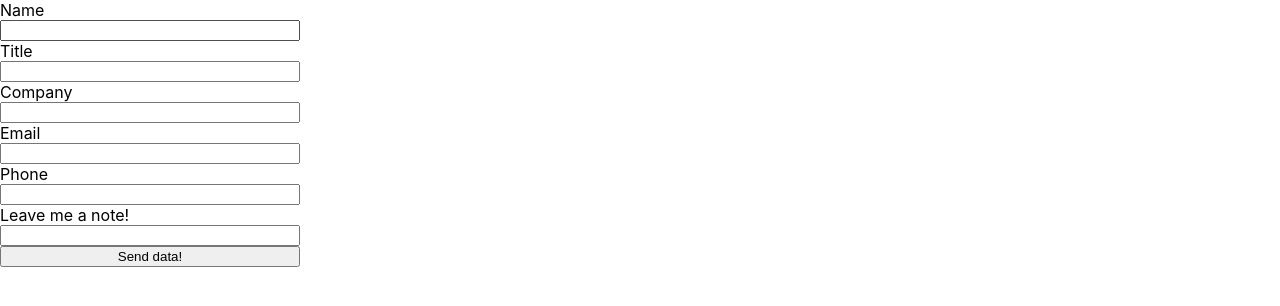
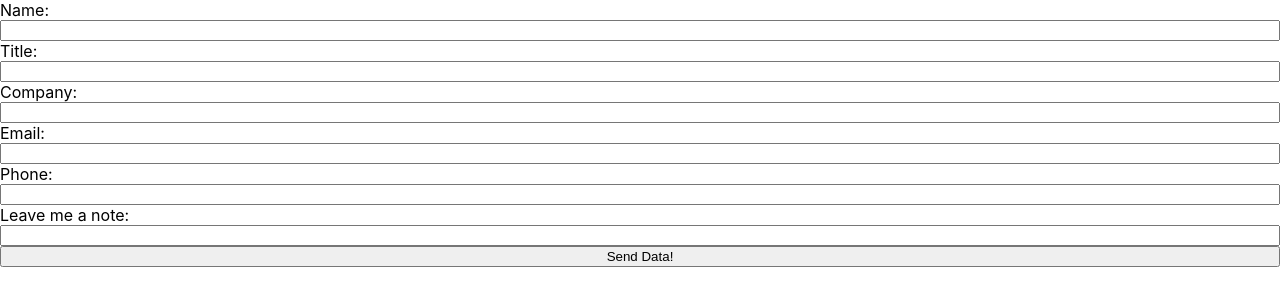
Before and after one commit to hcheung01/Portfolio_website, a React (Create React App) app in the folder frontend-react/: page / in a window 1280 px wide. Shown: the top 306 px of the page. Built offline with nearby package versions, Linux system fonts and the light colour scheme; no server answers.

Commit message:
feat: added new components for GET and POST

```diff
--- a/frontend-react/package.json
+++ b/frontend-react/package.json
@@ -4,6 +4,7 @@
   "private": true,
   "dependencies": {
     "@material-ui/core": "^4.0.0-rc.0",
+    "@material-ui/icons": "^4.0.0",
     "history": "^4.9.0",
     "react": "^16.8.6",
     "react-dom": "^16.8.6",
@@ -20,6 +21,7 @@
   "eslintConfig": {
     "extends": "react-app"
   },
+  "proxy": "http://localhost:5000/",
   "browserslist": {
     "production": [
       ">0.2%",
--- a/frontend-react/src/App.js
+++ b/frontend-react/src/App.js
@@ -2,9 +2,6 @@ import React, { Component } from 'react';
 import './App.css';
 import InfoForm from './components/infoform';
 import Infos from './components/infos';
-// import Icon from '@material-ui/core/Icon';
-// import IconButton from '@material-ui/core/IconButton';
-// import SvgIcon from '@material-ui/core/SvgIcon';
 
 class App extends Component {
   constructor(props) {
@@ -18,21 +15,21 @@ class App extends Component {
   render() {
     return (
       <div className="Info">
-        <InfoForm></InfoForm>
+        <InfoForm getInfo={this.getInfo.bind(this)}/>
         <Infos infos={this.state.items} />
       </div>
     );
   }
   componentDidMount() {
     this.getInfo();
-    this.interval = setInterval(this.getInfo, 1000);
+    // this.interval = setInterval(this.getInfo, 10000);
   }
 
-  componentWillUnmount() {
-    clearInterval(this.interval);
-  }
+  // componentWillUnmount() {
+  //   clearInterval(this.interval);
+  // }
   getInfo = () => {
-    fetch("http://localhost:5000/api/allinfo")
+    fetch("/api/allinfo")
       .then(response => response.json())
       .then(data =>
         this.setState({
--- a/frontend-react/src/components/infoItem.js
+++ b/frontend-react/src/components/infoItem.js
@@ -1,16 +1,31 @@
 import React, { Component } from 'react';
 import PropTypes from 'prop-types';
+import { ListItemText, ListItem, ListItemSecondaryAction, IconButton, Typography, ListItemAvatar } from '@material-ui/core';
+import DeleteIcon from '@material-ui/icons/Delete';
 
 export class InfoItem extends Component {
   render () {
     return (
-      <div style={{ backgroundColor: 'lightblue' }}>
-        <p>{this.props.info.title}</p>
-        <p>{this.props.info.name}</p>
-        <p>{this.props.info.note}</p>
-        <p>{this.props.info.email}</p>
-        <p>{this.props.info.phone}</p>
-      </div>
+      <ListItem alignItems='flex-start' style={{ marginLeft: '6%', borderBottom: '1px solid gray' }}>
+        <ListItemAvatar >
+          <DeleteIcon style={{ textAlign: 'center' }} />
+        </ListItemAvatar>
+        <ListItemText
+          primary={'ID #' + this.props.info.id + '   ' + this.props.info.title + ' - ' + this.props.info.company}
+          secondary={
+            <React.Fragment>
+              <Typography
+                component='span'
+                variant='body2'
+                style={{ display: 'inline' }}
+                color='gray'
+              >
+                {this.props.info.name + ' - ' + this.props.info.note}
+              </Typography>
+            </React.Fragment>
+          }
+        />
+      </ListItem>
     );
   }
 }
--- a/frontend-react/src/components/infoform.js
+++ b/frontend-react/src/components/infoform.js
@@ -1,5 +1,5 @@
 import React, { Component } from 'react';
-// import InfoItem from "./infoItem";
+import InfoItem from "./infoItem";
 // import PropTypes from 'prop-types';
 // import Icon from '@material-ui/core/Icon';
 // import IconButton from "@material-ui/core/IconButton";
@@ -8,56 +8,96 @@ import React, { Component } from 'react';
 class InfoForm extends Component {
   constructor() {
     super();
+    this.state = {
+      name: '',
+      title: '',
+      company: '',
+      email: '',
+      phone: '',
+      note: '',
+    }
+    this.handleChange = this.handleChange.bind(this);
     this.handleSubmit = this.handleSubmit.bind(this);
+  }
+
+  handleChange(event) {
+    this.setState({
+      [event.target.name]: event.target.value
+    })
   }
 
   handleSubmit(event) {
     event.preventDefault();
-    const data = new FormData(event.target);
-    const APIdata = {
-      name: data.get("name"),
-      title: data.get("title"),
-      company: data.get("company"),
-      email: data.get("email"),
-      phone: data.get("phone"),
-      note: data.get("note")
-    };
-    fetch("http://localhost:5000/api/allinfo", {
-      method: "POST",
-      body: JSON.stringify(APIdata),
-      mode: "no-cors",
-      headers: {
-        "Content-Type": "application/json"
-      }
+    this.setState({
+      [event.target.name]: event.target.value
     });
+
+    if (this.state.name && this.state.title && this.state.company && this.state.email) {
+      fetch("http://localhost:5000/api/allinfo", {
+        method: "POST",
+        body: JSON.stringify(this.state),
+       headers: {
+          "Content-Type": "application/json"
+        }
+      }).then(results => {
+        return results.json();
+      }).then(data => {
+        this.props.getInfo()
+      });
+    }
   }
   formStyle = {
     display: "flex",
     flexDirection: "column",
-    width: "300px"
+    textAlign: 'left',
+    width: "100%",
   };
   render() {
     return (
       <form onSubmit={this.handleSubmit} style={this.formStyle}>
-        <label htmlFor="name">Name</label>
-        <input id="name" name="name" type="text" />
+        <label htmlFor="name">Name:</label>
+        <input
+          onChange={this.handleChange}
+          name="name"
+          type="text"
+        />
 
-        <label htmlFor="title">Title</label>
-        <input id="title" name="title" type="text" />
+        <label htmlFor="title">Title:</label>
+        <input
+          onChange={this.handleChange}
+          name="title"
+          type="text"
+        />
 
-        <label htmlFor="company">Company</label>
-        <input id="company" name="company" type="text" />
+        <label htmlFor="company">Company:</label>
+        <input
+          onChange={this.handleChange}
+          name="company"
+          type="text"
+        />
 
-        <label htmlFor="email">Email</label>
-        <input id="email" name="email" type="email" />
+        <label htmlFor="email">Email:</label>
+        <input
+          onChange={this.handleChange}
+          name="email"
+          type="email"
+        />
 
-        <label htmlFor="phone">Phone</label>
-        <input id="phone" name="phone" type="phone" />
+        <label htmlFor="phone">Phone:</label>
+        <input
+          onChange={this.handleChange}
+          name="phone"
+          type="phone"
+        />
 
-        <label htmlFor="note">Leave me a note!</label>
-        <input id="note" name="note" type="note" />
+        <label htmlFor="note">Leave me a note:</label>
+        <input
+          onChange={this.handleChange}
+          name="note"
+          type="note"
+        />
 
-        <button>Send data!</button>
+        <button>Send Data!</button>
       </form>
     );
   }
--- a/frontend-react/src/components/infos.js
+++ b/frontend-react/src/components/infos.js
@@ -1,14 +1,20 @@
 import React, { Component } from 'react';
 import InfoItem from './infoItem';
 import PropTypes from 'prop-types';
-// import Icon from '@material-ui/core/Icon';
-// import IconButton from "@material-ui/core/IconButton";
-// import SvgIcon from "@material-ui/core/SvgIcon";
+import List from '@material-ui/core/List';
+import { ThemeProvider } from '@material-ui/styles';
 
+const theStyle = {
+  width: '90%',
+  maxWidth: '100%',
+  backgroundColor: 'paper'
+};
 class Infos extends Component {
   render () {
     return this.props.infos.map(info => (
-      <InfoItem key={info.id} info={info} />
+      <List dense style={theStyle}>
+        <InfoItem key={info.id} info={info} />
+      </List>
     ));
   }
 }
```
Also changed, not shown: frontend-react/src/App.css (line endings or trailing spaces), 1 other file (tests, documents, lock files or other folders).
